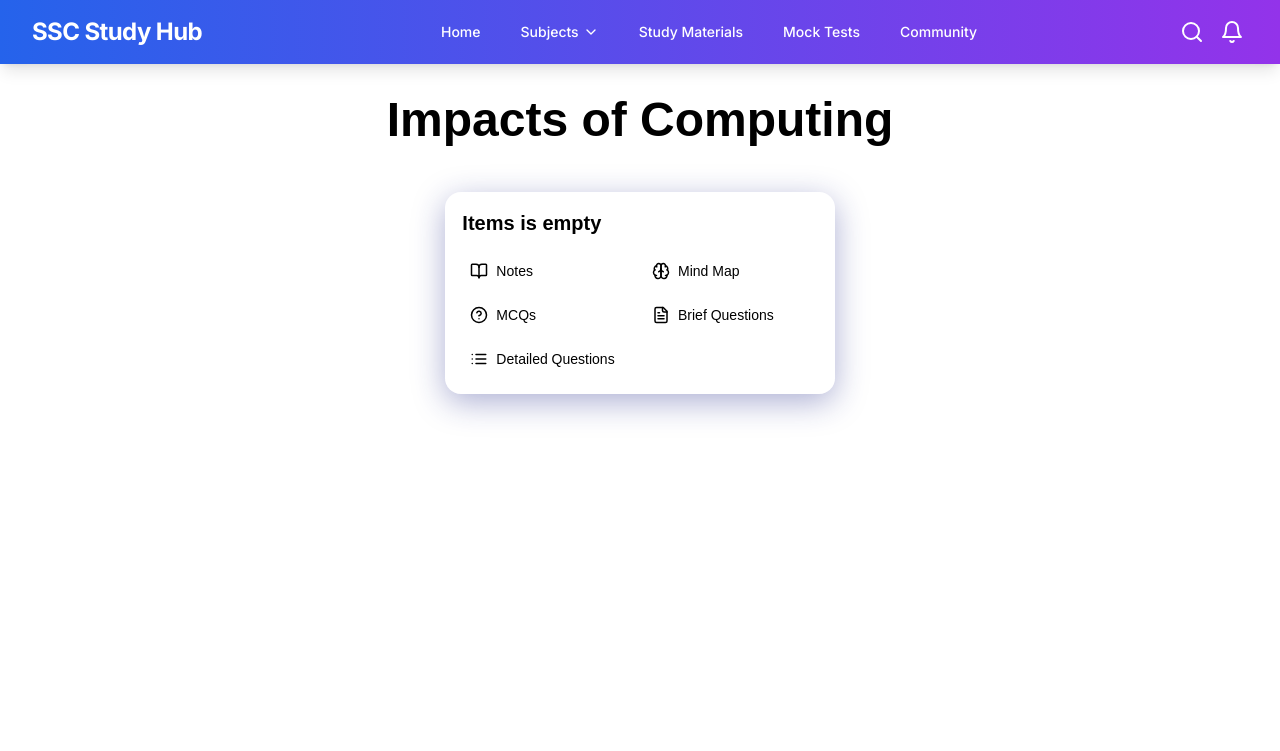
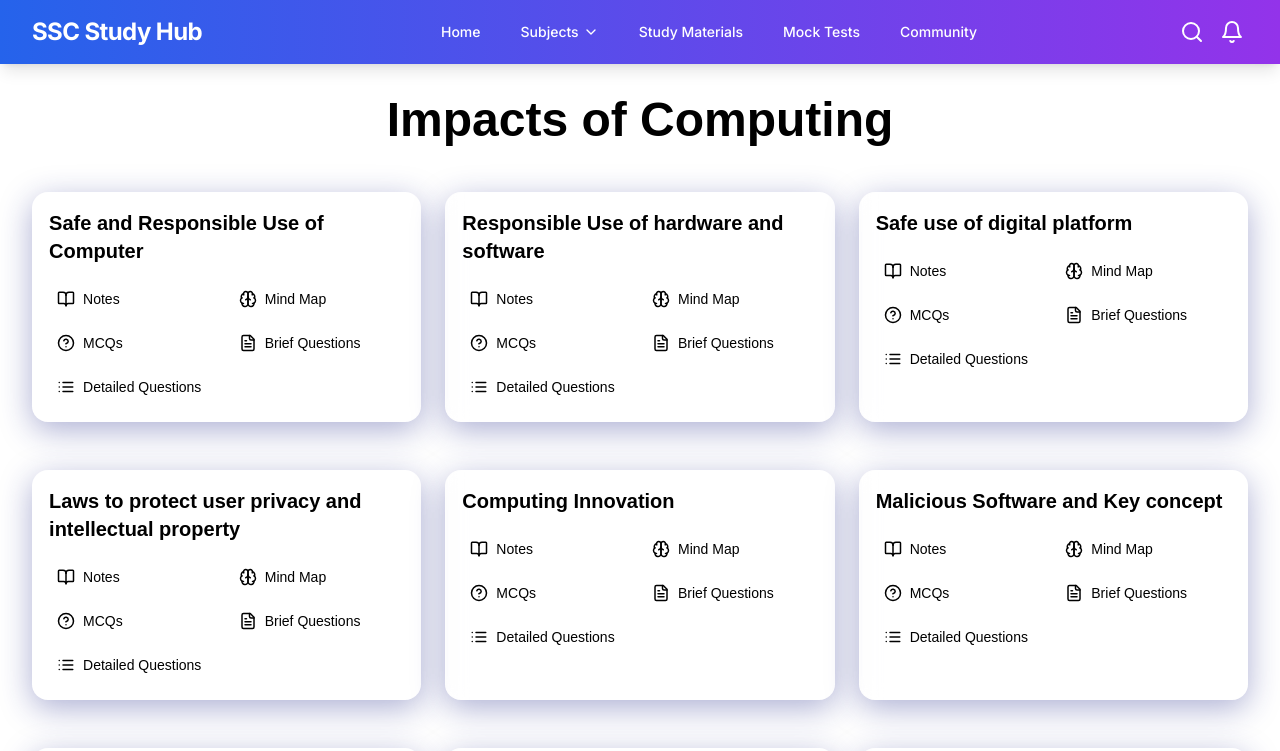
Before and after one commit to tahaamin2013/SSC-Exam-Web, a Next.js app: page /unit-6 in a window 1280 px wide. Shown: the top 751 px of the page. Built offline with nearby package versions, Linux system fonts and the light colour scheme.

Commit message:
add all unites

```diff
--- a/src/app/unit-5/page.tsx
+++ b/src/app/unit-5/page.tsx
@@ -7,7 +7,7 @@ import Link from 'next/link';
 const data = [
   {
     id: "1",
-    title: "Items is empty",
+    title: "Artificial Intelligence and Machine Learning",
     links: [
       { href: "unit-2/problems/notes", text: "Notes", icon: BookOpen },
       { href: "unit-2/problems/mind-map", text: "Mind Map", icon: Brain },
@@ -17,7 +17,40 @@ const data = [
     ],
   },
 
-];
+  {
+    id: "2",
+    title: "Different Areas of AI",
+    links: [
+      { href: "unit-2/problems/notes", text: "Notes", icon: BookOpen },
+      { href: "unit-2/problems/mind-map", text: "Mind Map", icon: Brain },
+      { href: "unit-2/problems/quiz", text: "MCQs", icon: HelpCircle },
+      { href: "unit-2/problems/brief-questions", text: "Brief Questions", icon: FileText },
+      { href: "unit-2/problems/detailed-questions", text: "Detailed Questions", icon: List },
+    ],
+  },
+  {
+    id: "3",
+    title: "Applications of AI",
+    links: [
+      { href: "unit-2/problems/notes", text: "Notes", icon: BookOpen },
+      { href: "unit-2/problems/mind-map", text: "Mind Map", icon: Brain },
+      { href: "unit-2/problems/quiz", text: "MCQs", icon: HelpCircle },
+      { href: "unit-2/problems/brief-questions", text: "Brief Questions", icon: FileText },
+      { href: "unit-2/problems/detailed-questions", text: "Detailed Questions", icon: List },
+    ],
+  },
+  {
+    id: "4",
+    title: "Cloud Computing",
+    links: [
+      { href: "unit-2/problems/notes", text: "Notes", icon: BookOpen },
+      { href: "unit-2/problems/mind-map", text: "Mind Map", icon: Brain },
+      { href: "unit-2/problems/quiz", text: "MCQs", icon: HelpCircle },
+      { href: "unit-2/problems/brief-questions", text: "Brief Questions", icon: FileText },
+      { href: "unit-2/problems/detailed-questions", text: "Detailed Questions", icon: List },
+    ],
+  },
+  ];
 
 const Section = ({ section }: any) => {
   return (
--- a/src/app/unit-6/page.tsx
+++ b/src/app/unit-6/page.tsx
@@ -7,7 +7,7 @@ import Link from 'next/link';
 const data = [
   {
     id: "1",
-    title: "Items is empty",
+    title: "Safe and Responsible Use of Computer",
     links: [
       { href: "unit-2/problems/notes", text: "Notes", icon: BookOpen },
       { href: "unit-2/problems/mind-map", text: "Mind Map", icon: Brain },
@@ -16,6 +16,117 @@ const data = [
       { href: "unit-2/problems/detailed-questions", text: "Detailed Questions", icon: List },
     ],
   },
+  {
+    id: "2",
+    title: "Responsible Use of hardware and software",
+    links: [
+      { href: "unit-2/problems/notes", text: "Notes", icon: BookOpen },
+      { href: "unit-2/problems/mind-map", text: "Mind Map", icon: Brain },
+      { href: "unit-2/problems/quiz", text: "MCQs", icon: HelpCircle },
+      { href: "unit-2/problems/brief-questions", text: "Brief Questions", icon: FileText },
+      { href: "unit-2/problems/detailed-questions", text: "Detailed Questions", icon: List },
+    ],
+  },
+  {
+    id: "3",
+    title: "Safe use of digital platform",
+    links: [
+      { href: "unit-2/problems/notes", text: "Notes", icon: BookOpen },
+      { href: "unit-2/problems/mind-map", text: "Mind Map", icon: Brain },
+      { href: "unit-2/problems/quiz", text: "MCQs", icon: HelpCircle },
+      { href: "unit-2/problems/brief-questions", text: "Brief Questions", icon: FileText },
+      { href: "unit-2/problems/detailed-questions", text: "Detailed Questions", icon: List },
+    ],
+  },
+  {
+    id: "4",
+    title: "Laws to protect user privacy and intellectual property",
+    links: [
+      { href: "unit-2/problems/notes", text: "Notes", icon: BookOpen },
+      { href: "unit-2/problems/mind-map", text: "Mind Map", icon: Brain },
+      { href: "unit-2/problems/quiz", text: "MCQs", icon: HelpCircle },
+      { href: "unit-2/problems/brief-questions", text: "Brief Questions", icon: FileText },
+      { href: "unit-2/problems/detailed-questions", text: "Detailed Questions", icon: List },
+    ],
+  },
+  {
+    id: "5",
+    title: "Computing Innovation",
+    links: [
+      { href: "unit-2/problems/notes", text: "Notes", icon: BookOpen },
+      { href: "unit-2/problems/mind-map", text: "Mind Map", icon: Brain },
+      { href: "unit-2/problems/quiz", text: "MCQs", icon: HelpCircle },
+      { href: "unit-2/problems/brief-questions", text: "Brief Questions", icon: FileText },
+      { href: "unit-2/problems/detailed-questions", text: "Detailed Questions", icon: List },
+    ],
+  },
+  {
+    id: "6",
+    title: "Malicious Software and Key concept",
+    links: [
+      { href: "unit-2/problems/notes", text: "Notes", icon: BookOpen },
+      { href: "unit-2/problems/mind-map", text: "Mind Map", icon: Brain },
+      { href: "unit-2/problems/quiz", text: "MCQs", icon: HelpCircle },
+      { href: "unit-2/problems/brief-questions", text: "Brief Questions", icon: FileText },
+      { href: "unit-2/problems/detailed-questions", text: "Detailed Questions", icon: List },
+    ],
+  },
+  {
+    id: "7",
+    title: "Information privacy, system security, and usability trade-offs",
+    links: [
+      { href: "unit-2/problems/notes", text: "Notes", icon: BookOpen },
+      { href: "unit-2/problems/mind-map", text: "Mind Map", icon: Brain },
+      { href: "unit-2/problems/quiz", text: "MCQs", icon: HelpCircle },
+      { href: "unit-2/problems/brief-questions", text: "Brief Questions", icon: FileText },
+      { href: "unit-2/problems/detailed-questions", text: "Detailed Questions", icon: List },
+    ],
+  },
+  {
+    id: "8",
+    title: "Disinformation and Fake News",
+    links: [
+      { href: "unit-2/problems/notes", text: "Notes", icon: BookOpen },
+      { href: "unit-2/problems/mind-map", text: "Mind Map", icon: Brain },
+      { href: "unit-2/problems/quiz", text: "MCQs", icon: HelpCircle },
+      { href: "unit-2/problems/brief-questions", text: "Brief Questions", icon: FileText },
+      { href: "unit-2/problems/detailed-questions", text: "Detailed Questions", icon: List },
+    ],
+  },
+  {
+    id: "9",
+    title: "Social Networking",
+    links: [
+      { href: "unit-2/problems/notes", text: "Notes", icon: BookOpen },
+      { href: "unit-2/problems/mind-map", text: "Mind Map", icon: Brain },
+      { href: "unit-2/problems/quiz", text: "MCQs", icon: HelpCircle },
+      { href: "unit-2/problems/brief-questions", text: "Brief Questions", icon: FileText },
+      { href: "unit-2/problems/detailed-questions", text: "Detailed Questions", icon: List },
+    ],
+  },
+  {
+    id: "10",
+    title: "Approaches to computing effects",
+    links: [
+      { href: "unit-2/problems/notes", text: "Notes", icon: BookOpen },
+      { href: "unit-2/problems/mind-map", text: "Mind Map", icon: Brain },
+      { href: "unit-2/problems/quiz", text: "MCQs", icon: HelpCircle },
+      { href: "unit-2/problems/brief-questions", text: "Brief Questions", icon: FileText },
+      { href: "unit-2/problems/detailed-questions", text: "Detailed Questions", icon: List },
+    ],
+  },
+  {
+    id: "11",
+    title: "Intellectual property protection key terms",
+    links: [
+      { href: "unit-2/problems/notes", text: "Notes", icon: BookOpen },
+      { href: "unit-2/problems/mind-map", text: "Mind Map", icon: Brain },
+      { href: "unit-2/problems/quiz", text: "MCQs", icon: HelpCircle },
+      { href: "unit-2/problems/brief-questions", text: "Brief Questions", icon: FileText },
+      { href: "unit-2/problems/detailed-questions", text: "Detailed Questions", icon: List },
+    ],
+  },
+
 
 ];
 
--- a/src/app/unit-7/page.tsx
+++ b/src/app/unit-7/page.tsx
@@ -7,7 +7,31 @@ import Link from 'next/link';
 const data = [
   {
     id: "1",
-    title: "Items is empty",
+    title: "You will be your Own boss!",
+    links: [
+      { href: "unit-2/problems/notes", text: "Notes", icon: BookOpen },
+      { href: "unit-2/problems/mind-map", text: "Mind Map", icon: Brain },
+      { href: "unit-2/problems/quiz", text: "MCQs", icon: HelpCircle },
+      { href: "unit-2/problems/brief-questions", text: "Brief Questions", icon: FileText },
+      { href: "unit-2/problems/detailed-questions", text: "Detailed Questions", icon: List },
+    ],
+  },
+
+  {
+    id: "2",
+    title: "Cost of Production",
+    links: [
+      { href: "unit-2/problems/notes", text: "Notes", icon: BookOpen },
+      { href: "unit-2/problems/mind-map", text: "Mind Map", icon: Brain },
+      { href: "unit-2/problems/quiz", text: "MCQs", icon: HelpCircle },
+      { href: "unit-2/problems/brief-questions", text: "Brief Questions", icon: FileText },
+      { href: "unit-2/problems/detailed-questions", text: "Detailed Questions", icon: List },
+    ],
+  },
+
+  {
+    id: "3",
+    title: "Devising a Business plan.",
     links: [
       { href: "unit-2/problems/notes", text: "Notes", icon: BookOpen },
       { href: "unit-2/problems/mind-map", text: "Mind Map", icon: Brain },
```
